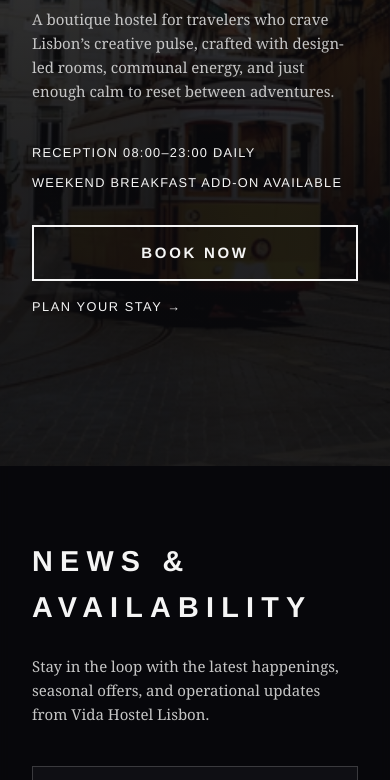
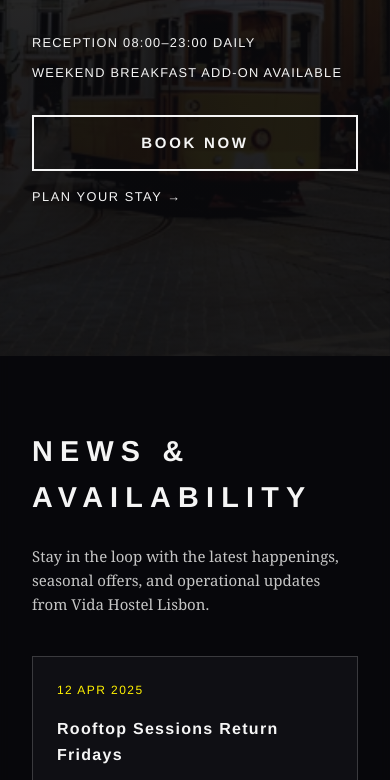
Before and after one commit to kihwi/1104, a website: page docs/index.html in a window 390 px wide. Shown: the part 488-1268 px from the top of the page. Drawn offline with Linux system fonts and the light colour scheme.

Commit message:
Fix mobile header spacing

```diff
--- a/docs/style.css
+++ b/docs/style.css
@@ -908,7 +908,7 @@
   }
 
   main {
-    margin-top: 110px;
+    margin-top: 0;
   }
 }
 
--- a/vida/style.css
+++ b/vida/style.css
@@ -831,7 +831,7 @@
   }
 
   main {
-    margin-top: 110px;
+    margin-top: 0;
   }
 }
 
```
